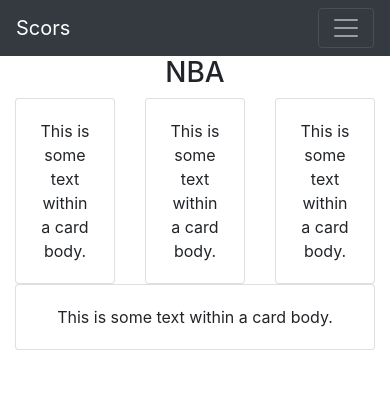
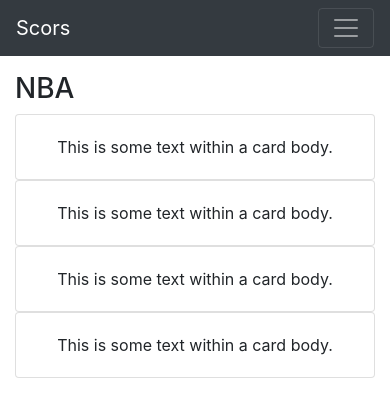
Before and after one commit to chavalk/scors, a React (Create React App) app: page / in a window 390 px wide. Shown: the top 414 px of the page. Built offline with nearby package versions, Linux system fonts and the light colour scheme.

Commit message:
Add style.css file to align h3 and add size to columns for better realignment on mobile.

```diff
--- a/src/components/ScoresRow/index.js
+++ b/src/components/ScoresRow/index.js
@@ -3,16 +3,17 @@
 import Row from 'react-bootstrap/Row';
 import Col from 'react-bootstrap/Col';
 import ScoresCard from '../ScoresCard';
+import './style.css';
 
 const ScoresRow = (props) => {
     return (
-        <Container>
+        <Container className="mt-3">
             <h3>{props.league}</h3>
             <Row>
-                <Col><ScoresCard></ScoresCard></Col>
-                <Col><ScoresCard></ScoresCard></Col>
-                <Col><ScoresCard></ScoresCard></Col>
-                <Col><ScoresCard></ScoresCard></Col>
+                <Col md={3}><ScoresCard></ScoresCard></Col>
+                <Col md={3}><ScoresCard></ScoresCard></Col>
+                <Col md={3}><ScoresCard></ScoresCard></Col>
+                <Col md={3}><ScoresCard></ScoresCard></Col>
             </Row>
         </Container>
     );
--- /dev/null
+++ b/src/components/ScoresRow/style.css
@@ -0,0 +1,3 @@
+h3 {
+    text-align: left;
+}
```
